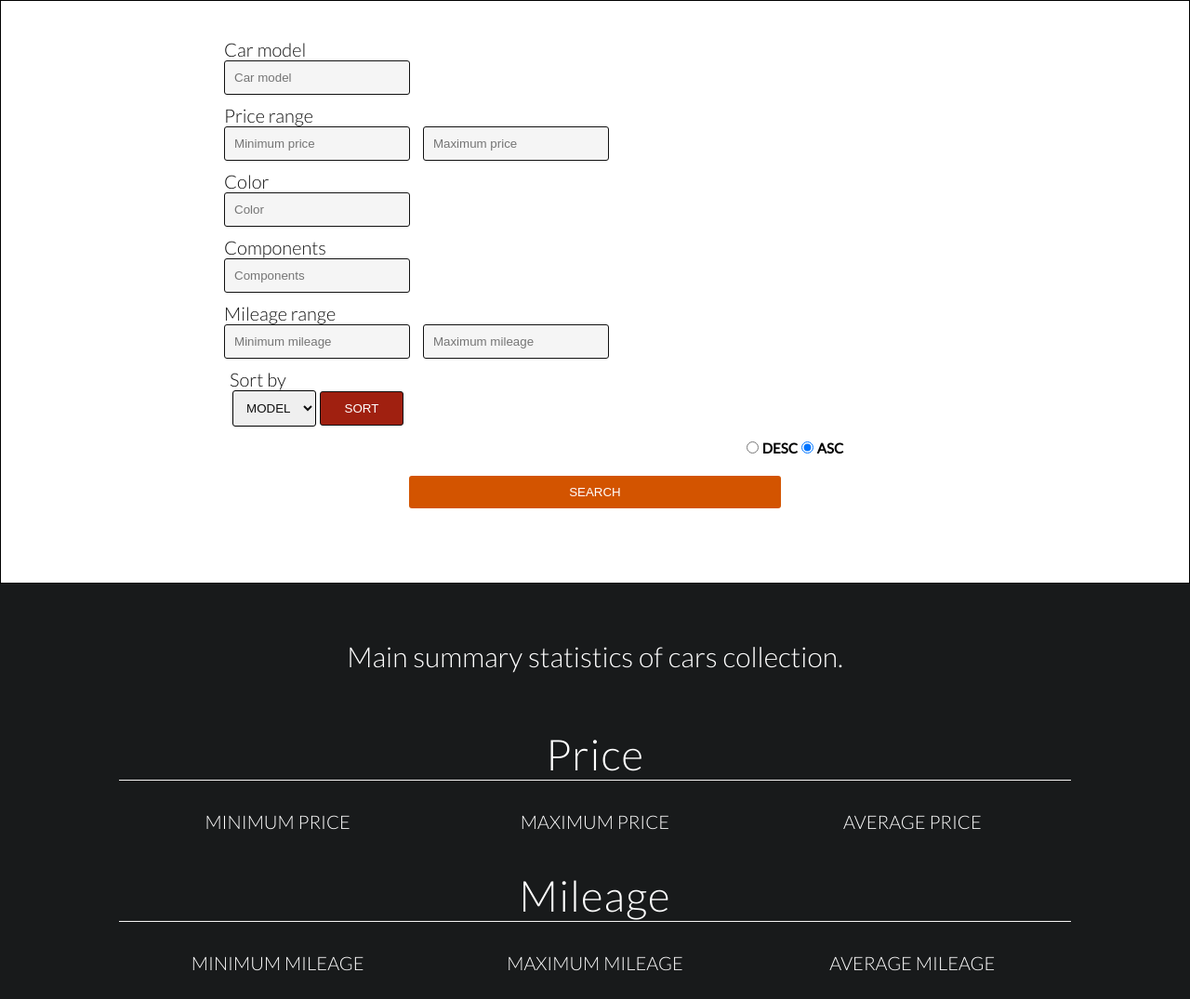
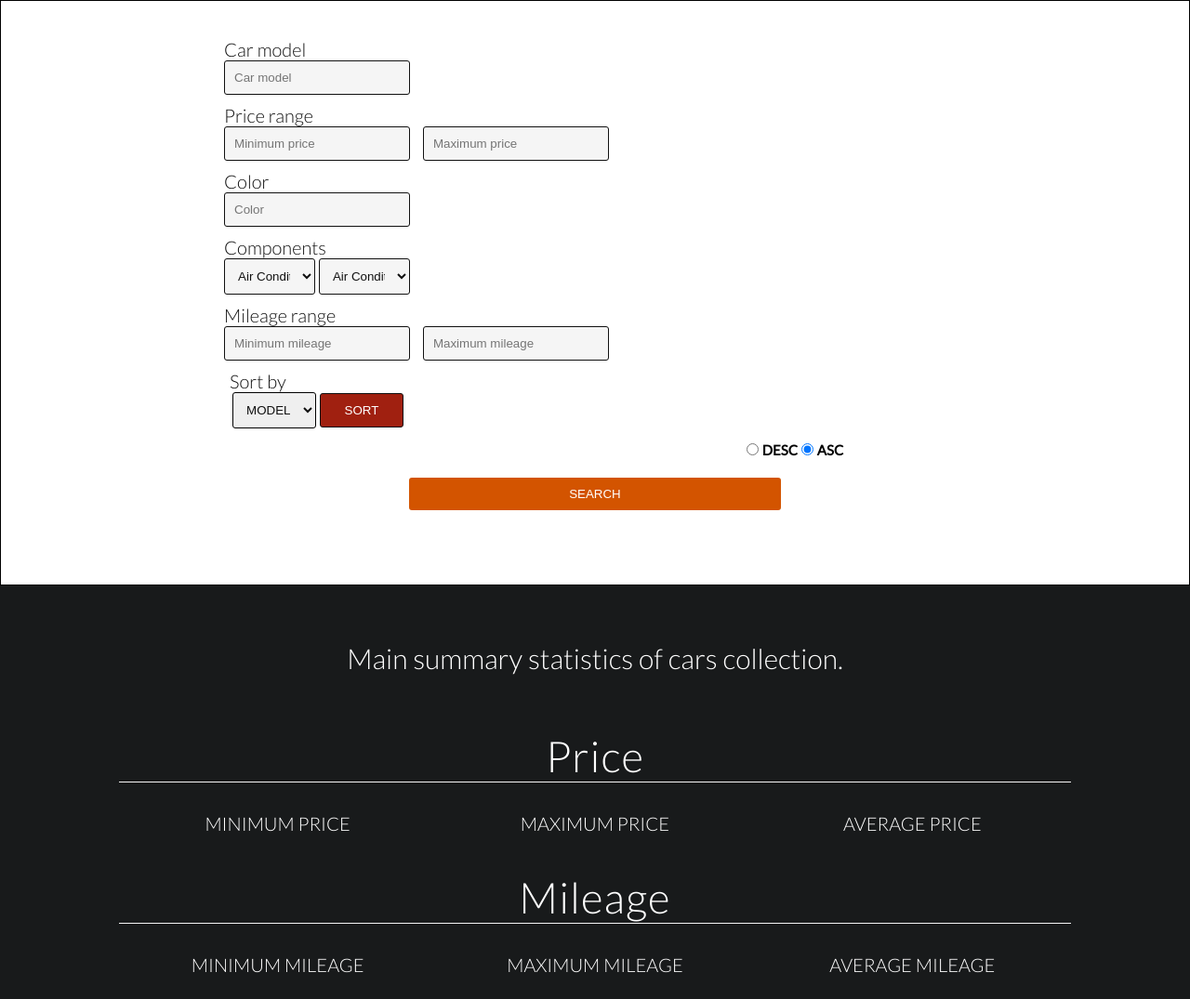
Before and after one commit to Jankaz2/cars-management-frontend, a website built with webpack: page src/index.html in a window 1280 px wide. Shown: the part 990-2065 px from the top of the page at 93% size. Built offline with nearby package versions, Linux system fonts and the light colour scheme; files whose address does not match are found by name.

Commit message:
Modify components search box to two select fields

```diff
--- a/src/index.html
+++ b/src/index.html
@@ -113,7 +113,30 @@
                     <div class="mileage-components-search">
                         <div class="components">
                             <p>Components</p>
-                            <input id="components-search" type="search" placeholder="Components">
+                            <select id="components-search-1">
+                                <option value="air-conditioning">Air Conditioning</option>
+                                <option value="voice-service">Voice Service</option>
+                                <option value="car-navigation">Navigation</option>
+                                <option value="automatic-gearbox">Automatic Gearbox</option>
+                                <option value="manual-gearbox">Manual Gearbox</option>
+                                <option value="dark-glasses">Dark Glasses</option>
+                                <option value="warming-seats">Warming Seats</option>
+                                <option value="warming-seats">Warming Wheel</option>
+                                <option value="bluetooth">BLUETOOTH</option>
+                                <option value="wifi">WI-FI</option>
+                            </select>
+                            <select id="components-search-2">
+                                <option value="air-conditioning">Air Conditioning</option>
+                                <option value="voice-service">Voice Service</option>
+                                <option value="car-navigation">Navigation</option>
+                                <option value="automatic-gearbox">Automatic Gearbox</option>
+                                <option value="manual-gearbox">Manual Gearbox</option>
+                                <option value="dark-glasses">Dark Glasses</option>
+                                <option value="warming-seats">Warming Seats</option>
+                                <option value="warming-seats">Warming Wheel</option>
+                                <option value="bluetooth">BLUETOOTH</option>
+                                <option value="wifi">WI-FI</option>
+                            </select>
                         </div>
                         <div class="mileage-range">
                             <p>Mileage range</p>
--- a/src/style/main.css
+++ b/src/style/main.css
@@ -501,7 +501,9 @@ textarea {
 
 .search-container input[type=search],
 .search-container input[type=submit],
-.grouped input[type=submit] {
+.grouped input[type=submit],
+#components-search-1,
+#components-search-2 {
     box-shadow: inset 0px 0px 0px 0px red;
     padding: 10px 10px;
     color: #111;
@@ -543,6 +545,14 @@ select {
     align-items: flex-start;
 }
 
+#components-search-1,
+#components-search-2 {
+    width: 98px;
+}
+
+#components-search-1 {
+    margin-right: 0 !important;
+}
 
 .submit-button {
     position: relative;
@@ -588,7 +598,7 @@ select {
 }
 
 .order-label:hover,
-input[type=radio]:hover{
+input[type=radio]:hover {
     cursor: pointer;
 }
 
```
